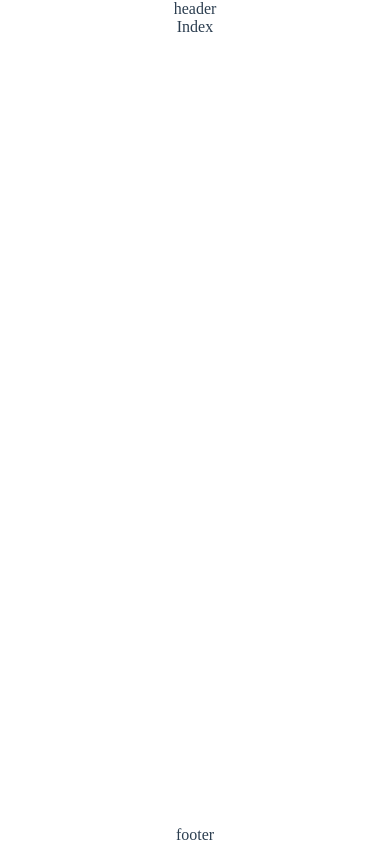
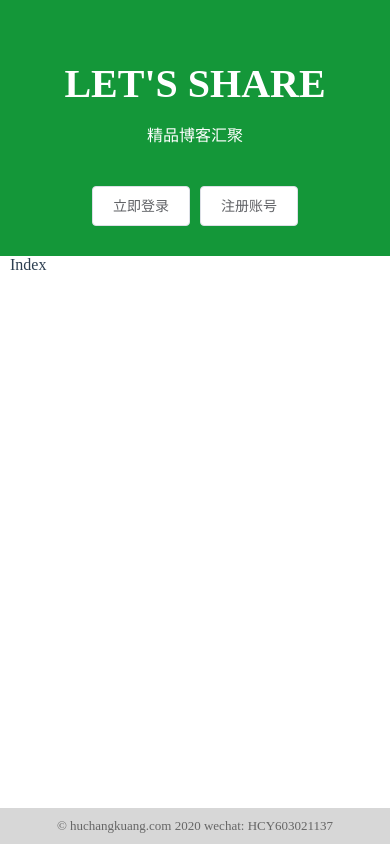
Before and after one commit to huchangkuang/share_blog, a Vue app: page /#/index in a window 390 px wide. Built offline with nearby package versions, Linux system fonts and the light colour scheme.

Commit message:
完成首页样式布局

```diff
--- a/src/assets/style/helper.scss
+++ b/src/assets/style/helper.scss
@@ -0,0 +1,4 @@
+$themeColor: rgb(0, 153, 0);
+$themeLighterColor: rgba(0, 153, 51, 0.6);
+$bgColor: #149739;
+$textLighterColor: #999;
--- a/src/components/Footer.vue
+++ b/src/components/Footer.vue
@@ -1,13 +1,22 @@
 <template>
-    <div>footer</div>
+    <p>© huchangkuang.com 2020 wechat: HCY603021137</p>
 </template>
 
 <script>
-    export default {
-        name: "Footer"
-    }
+  export default {
+    name: "Footer"
+  };
 </script>
 
 <style lang="scss" scoped>
+    @import "~@/assets/style/helper.scss";
+    p {
+        align-self: end;
+        background-color: #d7d7d7;
+        color: #666;
+        font-size: 13px;
+        padding: 10px;
+        text-align: center;
 
+    }
 </style>
--- a/src/components/Header.vue
+++ b/src/components/Header.vue
@@ -1,13 +1,120 @@
 <template>
-    <div>header</div>
+    <div :class="{login: isLogin, 'no-login': !isLogin}">
+        <template v-if="!isLogin">
+            <h1>Let's share</h1>
+            <p>精品博客汇聚</p>
+            <div class="buttons">
+                <router-link to="/login">
+                    <el-button>立即登录</el-button>
+                </router-link>
+                <router-link to="/register">
+                    <el-button>注册账号</el-button>
+                </router-link>
+            </div>
+        </template>
+        <template v-if="isLogin">
+            <h1>
+                <router-link to="/">Let's share</router-link>
+            </h1>
+            <router-link to="/create"><i class="edit el-icon-plus"></i></router-link>
+            <div class="user">
+                <img class="avatar" src="" alt="" title="">
+                <ul>
+                    <li>
+                        <router-link to="/my">我的</router-link>
+                    </li>
+                    <li><a href="#">注销</a></li>
+                </ul>
+            </div>
+        </template>
+    </div>
 </template>
 
 <script>
   export default {
-    name: "Header"
-  }
+    name: "Header",
+    data() {
+      return {
+        isLogin: false
+      };
+    }
+  };
 </script>
 
 <style lang="scss" scoped>
-
+    @import "~@/assets/style/helper.scss";
+    .no-login {
+        padding: 0 12% 30px 12%;
+        background: $bgColor;
+        display: grid;
+        justify-items: center;
+        h1 {
+            color: #fff;
+            font-size: 40px;
+            margin: 60px 0 0 0;
+            text-transform: uppercase;
+        }
+        p {
+            margin: 15px 0 0 0;
+            color: #fff;
+        }
+        .buttons {
+            margin-top: 20px;
+        }
+        button {
+            margin: 20px 5px 0;
+        }
+    }
+    .login {
+        display: flex;
+        align-items: center;
+        background: $bgColor;
+        h1 {
+            margin: 0;
+            padding: 0;
+            font-size: 40px;
+            text-transform: uppercase;
+            flex: 1;
+            a {
+                color: #fff;
+            }
+        }
+        .edit {
+            color: #fff;
+            font-size: 30px;
+        }
+        .avatar {
+            width: 40px;
+            height: 40px;
+            border: 1px solid #fff;
+            border-radius: 50%;
+            margin-left: 15px;
+        }
+        .user {
+            position: relative;
+            ul {
+                display: none;
+                position: absolute;
+                right: 0;
+                list-style: none;
+                border: 1px solid #eaeaea;
+                margin:0;
+                padding: 0;
+                background-color: #fff;
+                a {
+                    text-decoration: none;
+                    color: #333;
+                    font-size: 12px;
+                    display: block;
+                    padding: 5px 10px;
+                    &:hover {
+                        background-color: #eaeaea;
+                    }
+                }
+            }
+            &:hover ul {
+                display: block;
+            }
+        }
+    }
 </style>
--- a/src/components/Layout.vue
+++ b/src/components/Layout.vue
@@ -1,31 +1,54 @@
 <template>
     <div class="layout">
-        <Header/>
-        <div class="content">
+        <Header class="header"/>
+        <main class="content">
             <slot/>
-        </div>
-        <Footer/>
+        </main>
+        <Footer class="footer"/>
     </div>
 </template>
 
 <script>
   import Header from "@/components/Header";
   import Footer from "@/components/Footer";
-  export default{
+
+  export default {
     name: "Layout",
     components: {Footer, Header}
-  }
+  };
 </script>
 
 <style lang="scss" scoped>
     .layout {
-     display: flex;
-     flex-direction: column;
         height: 100vh;
-     justify-content: space-between;
-     align-items: center;
+        display: grid;
+        grid-template-columns: 12% auto 12%;
+        grid-template-rows: auto 1fr auto;
+        grid-template-areas: "header header header"
+                       ".      main  ."
+                       "footer footer footer";
+        .header {
+            grid-area: header;
+            padding-left: 12%;
+            padding-right: 12%;
+        }
         .content {
-         flex-grow: 1;
+            grid-area: main;
+        }
+        .footer {
+            grid-area: footer;
+            padding-left: 12%;
+            padding-right: 12%;
         }
     }
+    @media (max-width: 768px) {
+        .layout {
+            grid-template-columns: 10px auto 10px;
+            .header, .footer {
+                padding-left: 10px;
+                padding-right: 10px;
+            }
+        }
+
+    }
 </style>
```
Lines whose indentation alone changed are shown as unchanged.
